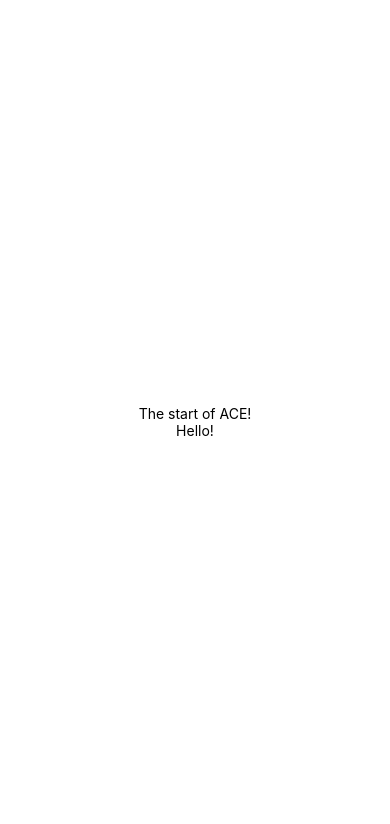
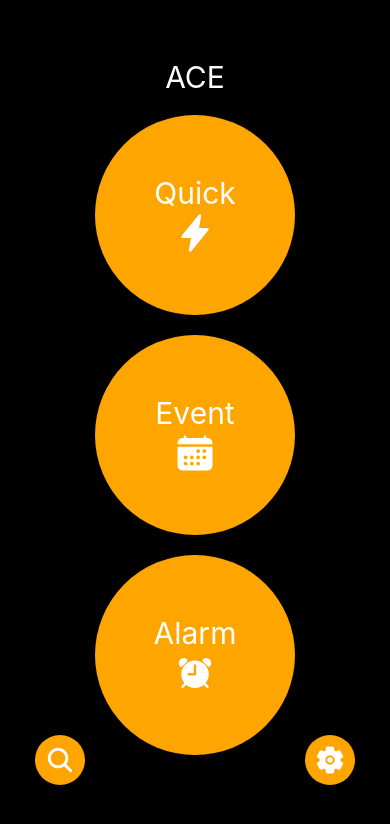
Before and after one commit to anton-mcintosh/ACE, a React Native app in the folder ACE/: screen / in a window 390 px wide. Shown: the top 824 px of the page. Built offline with nearby package versions, Linux system fonts and the light colour scheme.

Commit message:
preliminary main screen layout

```diff
--- a/ACE/App.js
+++ b/ACE/App.js
@@ -1,21 +1,102 @@
 import { StatusBar } from 'expo-status-bar';
 import { StyleSheet, Text, View } from 'react-native';
-
+import Ionicons from '@expo/vector-icons/Ionicons';
 export default function App() {
   return (
     <View style={styles.container}>
-      <Text>The start of ACE!</Text>
-      <Text>Hello!</Text>
+      {/* Header */}
+      <View style={styles.header}>
+        <Text style={styles.text}>ACE</Text>
+      </View>
+      {/* Circles */}
+      <View style={styles.circleContainer}>
+        <View style={styles.circle}>
+          <Text style={styles.circleText}>Quick</Text>
+          <Ionicons name="flash" size={40} color="#ffffff" />
+        </View>
+        <View style={styles.circle}>
+          <Text style={styles.circleText}>Event</Text>
+          <Ionicons name="calendar" size={40} color="#ffffff" />
+        </View>
+        <View style={styles.circle}>
+          <Text style={styles.circleText}>Alarm</Text>
+          <Ionicons name="alarm" size={40} color="#ffffff" />
+        </View>
+          {/* Small circle on the left */}
+        <View style={styles.smallCircleLeft}>
+          <Ionicons name="search" size={30} color="#ffffff"/>
+        </View>
+
+          {/* Small circle on the right */}
+        <View style={styles.smallCircleRight}>
+          <Ionicons name="settings" size={30} color="#ffffff"/>
+        </View>
+      </View>
       <StatusBar style="auto" />
     </View>
   );
 }
 
 const styles = StyleSheet.create({
+  header: {
+    alignItems: 'center',
+    width: '100%',
+    marginTop: 10,
+    marginBottom: 20,
+  },
   container: {
     flex: 1,
-    backgroundColor: '#fff',
+    backgroundColor: '#000000',
     alignItems: 'center',
     justifyContent: 'center',
   },
+  text: {
+    fontSize: 30,
+    color: '#ffffff',
+  },
+  circleContainer: {
+    flexDirection: 'column',
+    justifyContent: 'space-between',
+    marginBottom: 20,
+  },
+  circle: {
+    width: 200,
+    height: 200,
+    borderRadius: 100,
+    backgroundColor: 'orange',
+    marginBottom: 20,
+    alignItems: 'center',
+    justifyContent: 'center',
+  },
+  circleText: {
+    fontSize: 30,
+    color: '#ffffff',
+  },
+  smallCircleLeft: {
+    position: 'absolute',
+    bottom: -10,
+    left: -70,
+    width: 50,
+    height: 50,
+    borderRadius: 25,
+    backgroundColor: 'orange',
+    marginLeft: 10,
+    marginRight: 10,
+    justifyContent: 'center',
+    alignItems: 'center',
+  },
+  smallCircleRight: {
+    position: 'absolute',
+    bottom: -10,
+    right: -70,
+    width: 50,
+    height: 50,
+    borderRadius: 25,
+    backgroundColor: 'orange',
+    marginLeft: 10,
+    marginRight: 10,
+    justifyContent: 'center',
+    alignItems: 'center',
+  },
+
 });
```
